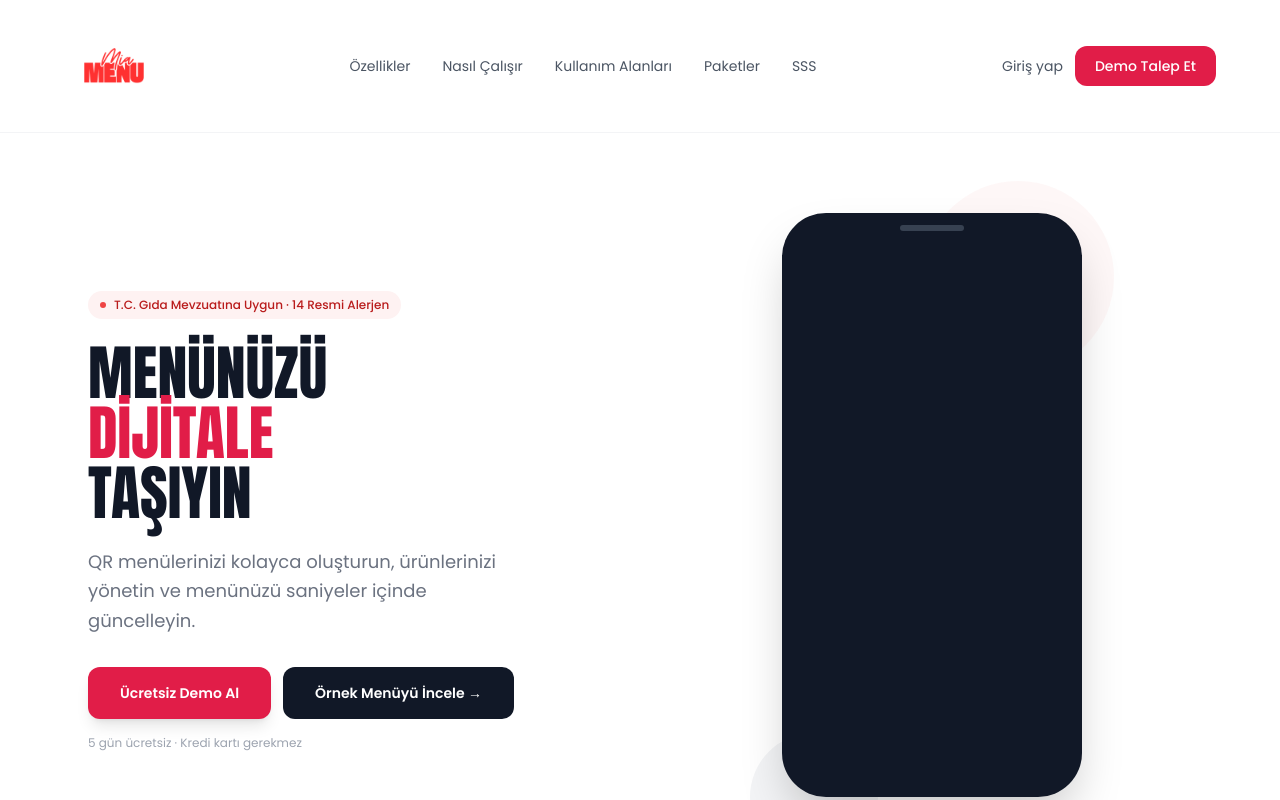
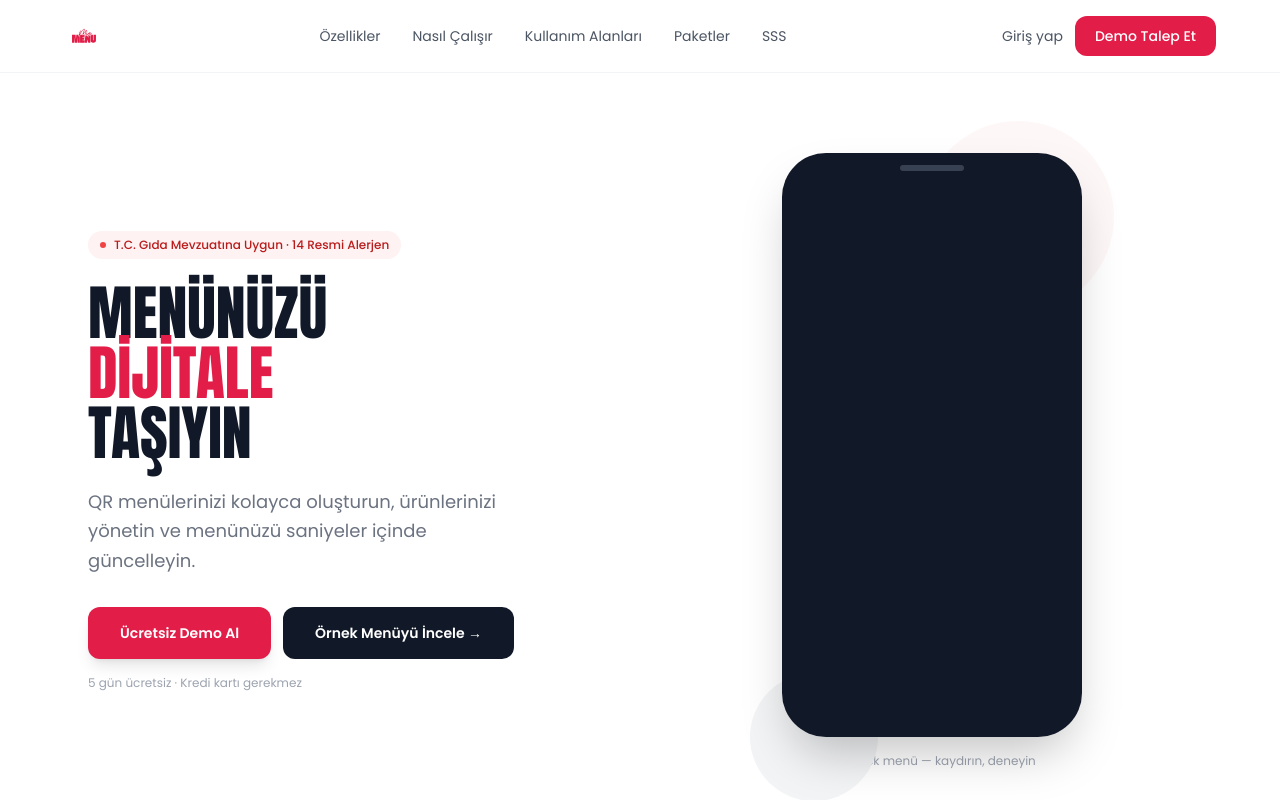
Before and after one commit to burakefeoglu-source/mia-menu, a Next.js app in the folder apps/web/: page / in a window 1280 px wide. Shown: the top 800 px of the page. Built offline with nearby package versions, Linux system fonts and the light colour scheme.

Commit message:
yeni SVG logo landing page'e eklendi

```diff
--- a/apps/web/app/page.tsx
+++ b/apps/web/app/page.tsx
@@ -1,5 +1,6 @@
 import Link from 'next/link';
-import Image from 'next/image';
+
+
 
 export default function LandingPage() {
   return (
@@ -16,7 +17,8 @@ export default function LandingPage() {
       {/* NAV */}
       <nav className="sticky top-0 z-50 bg-white border-b border-gray-100 px-6 py-4">
         <div className="max-w-6xl mx-auto flex items-center justify-between">
-          <Image src="/logo.png" alt="mia.menu" width={100} height={36} className="object-contain" />
+          {/* eslint-disable-next-line @next/next/no-img-element */}
+          <img src="/logo.svg" alt="mia.menu" className="h-10 object-contain" />
           <div className="hidden md:flex items-center gap-8 text-sm text-gray-600">
             <a href="#ozellikler">Özellikler</a>
             <a href="#nasil-calisir">Nasıl Çalışır</a>
@@ -307,7 +309,8 @@ export default function LandingPage() {
       {/* FOOTER */}
       <footer className="px-6 py-10 border-t border-gray-100">
         <div className="max-w-5xl mx-auto flex flex-col md:flex-row items-center justify-between gap-4">
-          <Image src="/logo.png" alt="mia.menu" width={90} height={32} className="object-contain" />
+          {/* eslint-disable-next-line @next/next/no-img-element */}
+          <img src="/logo.svg" alt="mia.menu" className="h-8 object-contain" />
           <div className="flex gap-6 text-xs text-gray-400">
             <a href="#ozellikler" className="hover:text-gray-700">Özellikler</a>
             <a href="#paketler" className="hover:text-gray-700">Paketler</a>
```
Also changed, not shown: apps/web/public/logo.svg (added).
